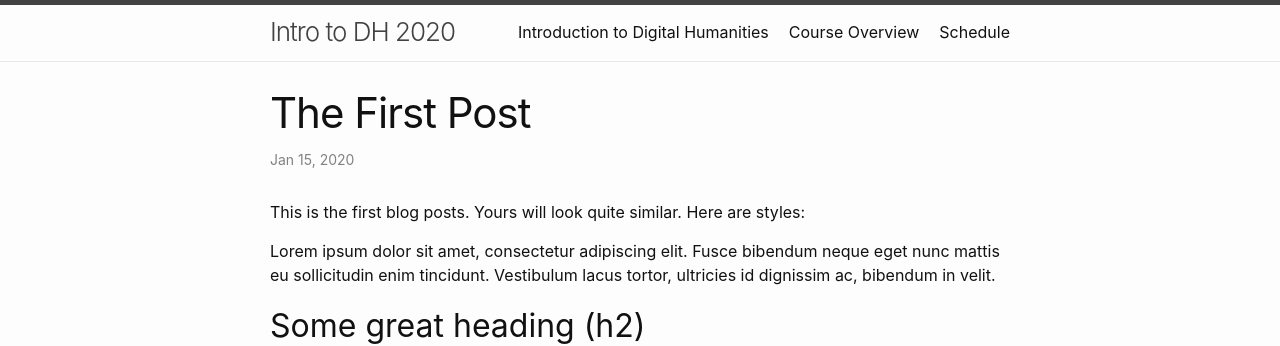
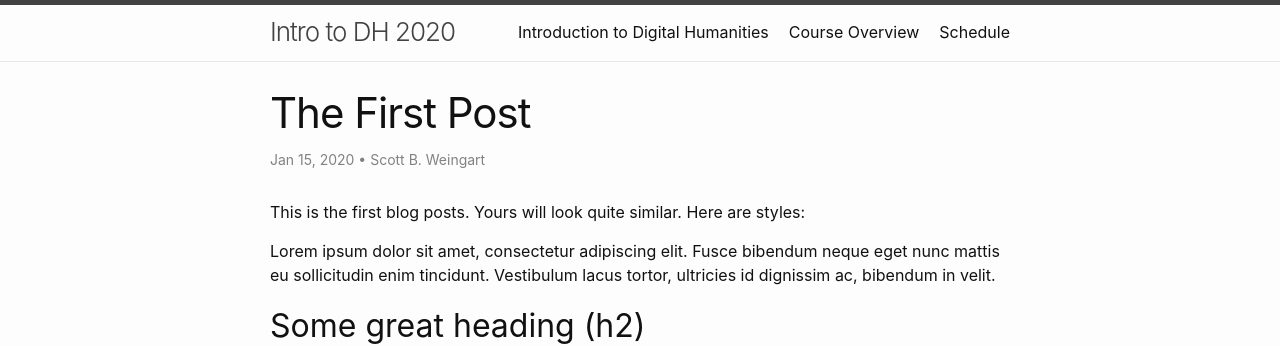
Before and after one commit to scottbot/IntroDH2020, a Jekyll site: the page built from _posts/2020-01-15-first-post.md, in a window 1280 px wide and 900 px high. Shown: the top 346 px of the window. Built offline with Jekyll 4.4.1, drawn with Linux system fonts in a browser that asks for light colours.

Commit message:
fix cap in author yml

```diff
--- a/_posts/2020-01-15-first-post.md
+++ b/_posts/2020-01-15-first-post.md
@@ -1,7 +1,7 @@
 ---
 layout: post
 title: "The First Post"
-Author: "Scott B. Weingart"
+author: "Scott B. Weingart"
 ---
 This is the first blog posts. Yours will look quite similar. Here are styles:
 
```
